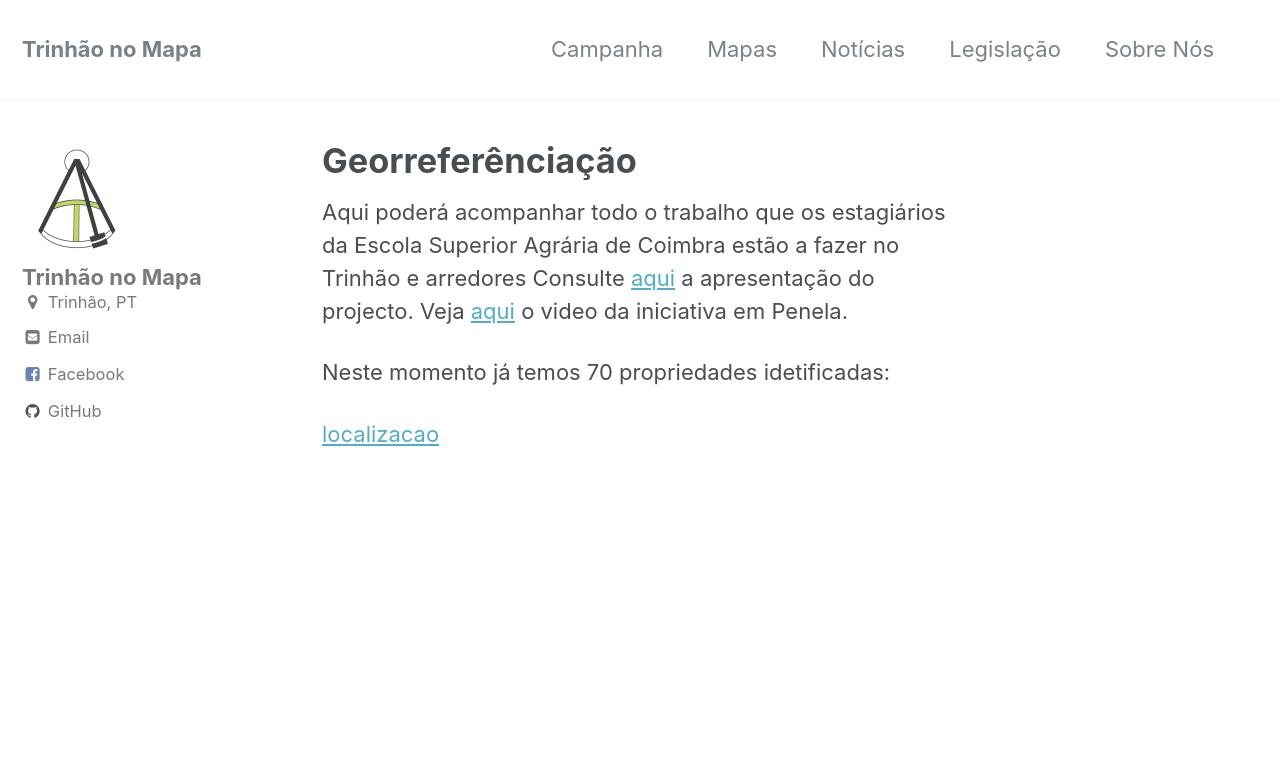
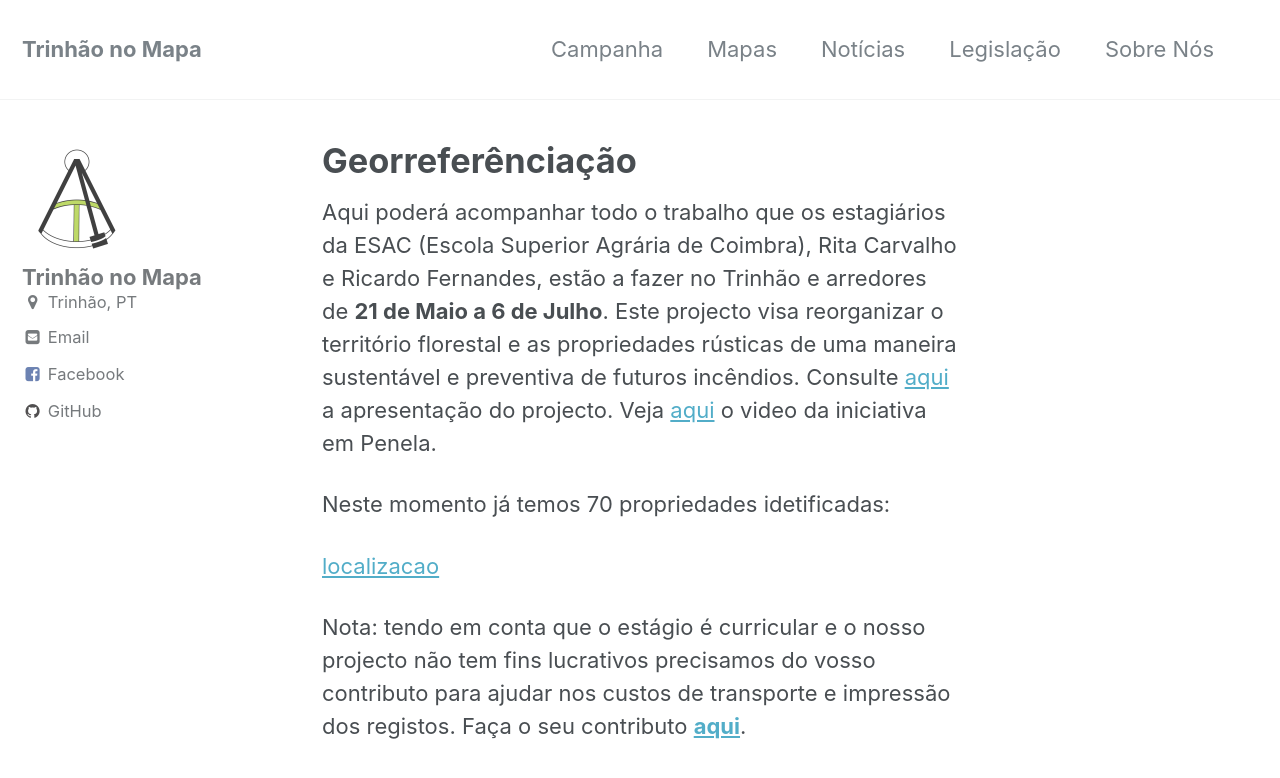
Before and after one commit to trinhaonomapa/trinhaonomapa.github.io, a Jekyll site: the page built from _pages/georreferenciacao.md, in a window 1280 px wide and 900 px high. Shown: the top 778 px of the window. Built offline with Jekyll 4.4.1, drawn with Linux system fonts in a browser that asks for light colours.

Commit message:
Update georreferenciacao.md

```diff
--- a/_pages/georreferenciacao.md
+++ b/_pages/georreferenciacao.md
@@ -5,9 +5,11 @@ permalink: /georreferenciacao/
 author_profile: true
 ---
 
-Aqui poderá acompanhar todo o trabalho que os estagiários da Escola Superior Agrária de Coimbra estão a fazer no Trinhão e arredores
+Aqui poderá acompanhar todo o trabalho que os estagiários da ESAC (Escola Superior Agrária de Coimbra), Rita Carvalho e Ricardo Fernandes, estão a fazer no Trinhão e arredores de **21 de Maio a 6 de Julho**. Este projecto visa reorganizar o território florestal e as propriedades rústicas de uma maneira sustentável e preventiva de futuros incêndios.
 Consulte [aqui](https://drive.google.com/open?id=1g9ajS8nibzQ5Pf-h7P_kdMsabtUV--T9) a apresentação do projecto. Veja [aqui](https://youtu.be/IVr_qBtXKEI) o video da iniciativa em Penela.
 
 Neste momento já temos 70 propriedades idetificadas:
 
 [localizacao](https://raw.githubusercontent.com/trinhaonomapa/trinhaonomapa.github.io/master/assets/images/localizacao.jpg)
+
+Nota: tendo em conta que o estágio é curricular e o nosso projecto não tem fins lucrativos precisamos do vosso contributo para ajudar nos custos de transporte e impressão dos registos. Faça o seu contributo [**aqui**](https://ppl.com.pt/vaquinha/georeferenciacao).
```
